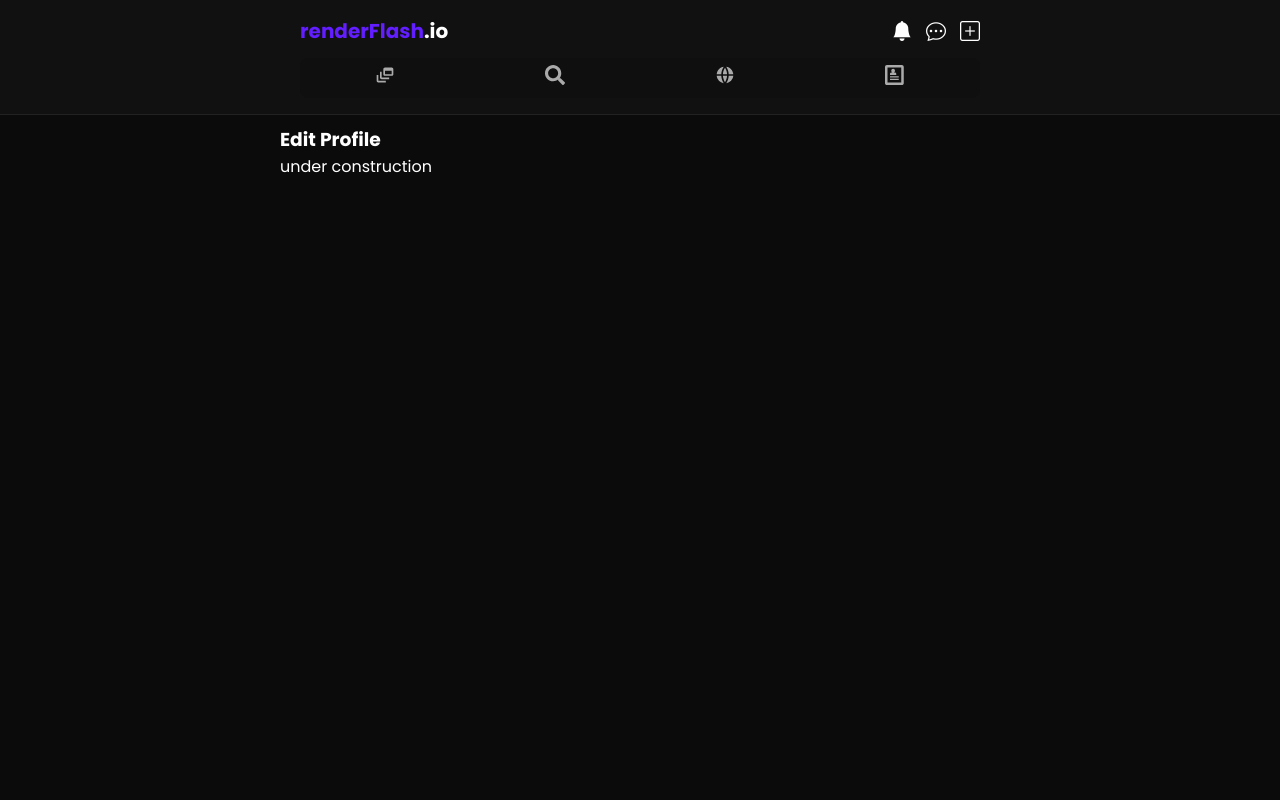
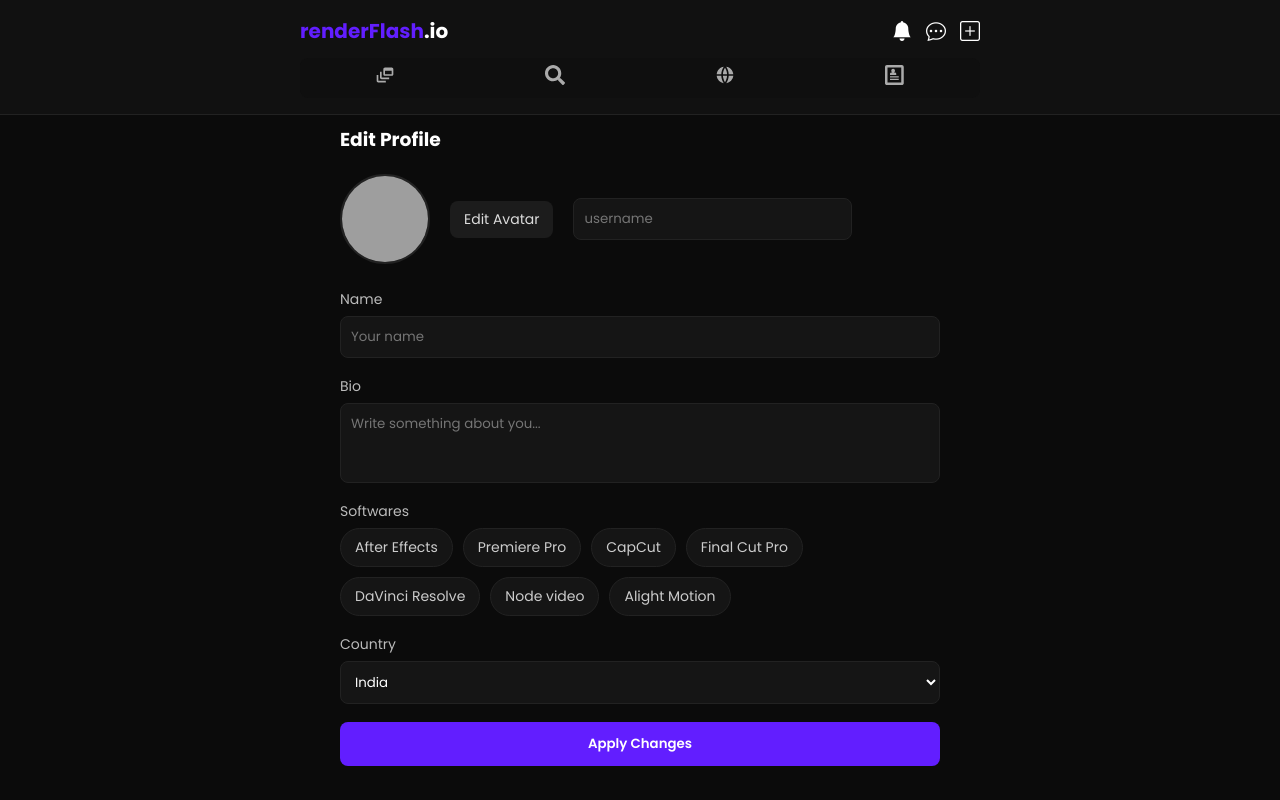
Before and after one commit to niyaoe/render-flash-client, a React (Vite) app: page /main/main/profile/settings/edit-profile in a window 1280 px wide. Built offline with nearby package versions, Linux system fonts and the light colour scheme; grey boxes are pictures that could not be loaded.

Commit message:
edit profile

```diff
--- a/src/Pages/Profile/Profile.jsx
+++ b/src/Pages/Profile/Profile.jsx
@@ -10,7 +10,7 @@ const Profile = () => {
         <div className="outer-profile">
           <div className="profile-top">
             <img
-              src="https://i.pravatar.cc/150?img=12"
+              src="https://i.pravatar.cc/150?img=32"
               alt="profile"
               className="profile-image"
             />
--- /dev/null
+++ b/src/Pages/Settings/AccountInfo/AccountSettings.css
@@ -0,0 +1,137 @@
+.rf-account-settings {
+  max-width: 600px;
+  margin: 0 auto;
+}
+
+/* TITLE */
+.rf-settings-title {
+  margin-bottom: 20px;
+}
+
+/* PROFILE PIC SECTION */
+.rf-profile-pic-section {
+  display: flex;
+  align-items: center;
+  gap: 20px;
+  margin-bottom: 25px;
+}
+
+.rf-profile-preview {
+  width: 90px;
+  height: 90px;
+  border-radius: 50%;
+  object-fit: cover;
+  border: 2px solid #222;
+}
+
+.rf-upload-btn {
+  background: #1c1c1c;
+  padding: 8px 14px;
+  border-radius: 8px;
+  cursor: pointer;
+  color: #ddd;
+  font-size: 14px;
+  transition: 0.2s;
+}
+
+.rf-upload-btn:hover {
+  background: #262626;
+}
+
+/* FORM */
+.rf-settings-form {
+  display: flex;
+  flex-direction: column;
+  gap: 18px;
+}
+
+.rf-form-group {
+  display: flex;
+  flex-direction: column;
+  gap: 6px;
+}
+
+.rf-form-group label {
+  font-size: 14px;
+  color: #bbb;
+}
+
+.rf-form-group input,
+.rf-form-group textarea,
+.rf-form-group select {
+  background: #151515;
+  border: 1px solid #222;
+  border-radius: 8px;
+  padding: 10px;
+  color: white;
+  font-family: inherit;
+}
+
+.rf-form-group textarea {
+  resize: none;
+  min-height: 80px;
+}
+
+.rf-form-group select[multiple] {
+  height: 100px;
+}
+
+/* APPLY BUTTON */
+.rf-apply-btn {
+  background: #621eff;
+  border: none;
+  padding: 12px;
+  border-radius: 8px;
+  color: white;
+  font-weight: 600;
+  cursor: pointer;
+  transition: 0.2s;
+}
+
+.rf-apply-btn:hover {
+  background: #7c3cff;
+}
+
+/* CHIP CONTAINER */
+.rf-software-chips {
+  display: flex;
+  flex-wrap: wrap;
+  gap: 10px;
+}
+
+/* SINGLE CHIP */
+.rf-chip {
+  padding: 8px 14px;
+  border-radius: 20px;
+  border: 1px solid #222;
+  background: #151515;
+  color: #ccc;
+  cursor: pointer;
+  font-size: 14px;
+  transition: 0.2s;
+}
+
+/* HOVER */
+.rf-chip:hover {
+  background: #1c1c1c;
+}
+
+/* ACTIVE CHIP */
+.rf-chip.active {
+  background: #621eff;
+  border-color: #621eff;
+  color: white;
+}
+
+/* RESPONSIVE */
+@media (max-width: 600px) {
+  .rf-profile-pic-section {
+    /* flex-direction: column; */
+    align-items: center;
+  }
+
+  .rf-profile-preview {
+    width: 80px;
+    height: 80px;
+  }
+}
--- a/src/Pages/Settings/AccountInfo/AccountSettings.jsx
+++ b/src/Pages/Settings/AccountInfo/AccountSettings.jsx
@@ -1,8 +1,12 @@
-export default function AccountSettings() {
+import React from 'react'
+
+const AccountSettings = () => {
   return (
     <div>
-      <h3>Account Settings</h3>
-      <p>Manage email, password and account info.</p>
+      under construction
+
     </div>
-  );
+  )
 }
+
+export default AccountSettings
--- /dev/null
+++ b/src/Pages/Settings/EditProfile/EditProfile.css
@@ -0,0 +1,138 @@
+.rf-account-settings {
+  max-width: 600px;
+  margin: 0 auto;
+}
+
+/* TITLE */
+.rf-settings-title {
+  margin-bottom: 20px;
+}
+
+/* PROFILE PIC SECTION */
+.rf-profile-pic-section {
+  display: flex;
+  align-items: center;
+  gap: 20px;
+  margin-bottom: 25px;
+}
+
+.rf-profile-preview {
+  width: 90px;
+  height: 90px;
+  border-radius: 50%;
+  object-fit: cover;
+  border: 2px solid #222;
+}
+
+.rf-upload-btn {
+  background: #1c1c1c;
+  padding: 8px 14px;
+  border-radius: 8px;
+  cursor: pointer;
+  color: #ddd;
+  font-size: 14px;
+  transition: 0.2s;
+}
+
+.rf-upload-btn:hover {
+  background: #262626;
+}
+
+/* FORM */
+.rf-settings-form {
+  display: flex;
+  flex-direction: column;
+  gap: 18px;
+}
+
+.rf-form-group {
+  display: flex;
+  flex-direction: column;
+  gap: 6px;
+}
+
+.rf-form-group label {
+  font-size: 14px;
+  color: #bbb;
+}
+
+.rf-form-group input,
+.rf-form-group textarea,
+.rf-form-group select {
+  background: #151515;
+  border: 1px solid #222;
+  border-radius: 8px;
+  padding: 10px;
+  color: white;
+  font-family: inherit;
+}
+
+.rf-form-group textarea {
+  resize: none;
+  min-height: 80px;
+}
+
+.rf-form-group select[multiple] {
+  height: 100px;
+}
+
+/* APPLY BUTTON */
+.rf-apply-btn {
+  font-family: "Poppins", sans-serif;
+  background: #621eff;
+  border: none;
+  padding: 12px;
+  border-radius: 8px;
+  color: white;
+  font-weight: 600;
+  cursor: pointer;
+  transition: 0.2s;
+}
+
+.rf-apply-btn:hover {
+  background: #7c3cff;
+}
+
+/* CHIP CONTAINER */
+.rf-software-chips {
+  display: flex;
+  flex-wrap: wrap;
+  gap: 10px;
+}
+
+/* SINGLE CHIP */
+.rf-chip {
+  padding: 8px 14px;
+  border-radius: 20px;
+  border: 1px solid #222;
+  background: #151515;
+  color: #ccc;
+  cursor: pointer;
+  font-size: 14px;
+  transition: 0.2s;
+}
+
+/* HOVER */
+.rf-chip:hover {
+  background: #1c1c1c;
+}
+
+/* ACTIVE CHIP */
+.rf-chip.active {
+  background: #621eff;
+  border-color: #621eff;
+  color: white;
+}
+
+/* RESPONSIVE */
+@media (max-width: 600px) {
+  .rf-profile-pic-section {
+    /* flex-direction: column; */
+    align-items: center;
+  }
+
+  .rf-profile-preview {
+    width: 80px;
+    height: 80px;
+  }
+}
--- a/src/Pages/Settings/EditProfile/EditProfile.jsx
+++ b/src/Pages/Settings/EditProfile/EditProfile.jsx
@@ -1,13 +1,122 @@
-import React from 'react'
+import { useState } from "react";
+import "./EditProfile.css";
 
-const EditProfile = () => {
+export default function EditProfile() {
+  const [preview, setPreview] = useState(null);
+  const [selectedSoftwares, setSelectedSoftwares] = useState([]);
+
+  const softwares = [
+    "After Effects",
+    "Premiere Pro",
+    "CapCut",
+    "Final Cut Pro",
+    "DaVinci Resolve",
+    "Node video",
+    "Alight Motion",
+  ];
+
+  const toggleSoftware = (software) => {
+    setSelectedSoftwares((prev) =>
+      prev.includes(software)
+        ? prev.filter((item) => item !== software)
+        : [...prev, software],
+    );
+  };
+
+  const handleImageChange = (e) => {
+    const file = e.target.files[0];
+    if (file) {
+      setPreview(URL.createObjectURL(file));
+    }
+  };
+
+  const handleSubmit = (e) => {
+    e.preventDefault();
+
+    const formData = {
+      softwares: selectedSoftwares,
+    };
+
+    console.log(formData); // API ready
+  };
+
   return (
-    <div>
-        <h3>Edit Profile</h3>
-        <p>under construction</p>
+    <div className="rf-account-settings">
+      <h3 className="rf-settings-title">Edit Profile</h3>
 
+      {/* PROFILE PIC */}
+      <div className="rf-profile-pic-section">
+        <img
+          src={preview || "https://i.pravatar.cc/150?img=32"}
+          alt="profile"
+          className="rf-profile-preview"
+        />
+
+        <label className="rf-upload-btn">
+          Edit Avatar
+          <input
+            type="file"
+            accept="image/*"
+            onChange={handleImageChange}
+            hidden
+          />
+        </label>
+        {/* usernanme */}
+        <div className="rf-form-group">
+          <input type="text" placeholder="username" />
+        </div>
+      </div>
+
+      {/* FORM */}
+      <form className="rf-settings-form" onSubmit={handleSubmit}>
+        {/* NAME */}
+        <div className="rf-form-group">
+          <label>Name</label>
+          <input type="text" placeholder="Your name" />
+        </div>
+
+        {/* BIO */}
+        <div className="rf-form-group">
+          <label>Bio</label>
+          <textarea placeholder="Write something about you..." />
+        </div>
+
+        {/* SOFTWARE CHIPS */}
+        <div className="rf-form-group">
+          <label>Softwares</label>
+
+          <div className="rf-software-chips">
+            {softwares.map((software) => (
+              <div
+                key={software}
+                className={`rf-chip ${
+                  selectedSoftwares.includes(software) ? "active" : ""
+                }`}
+                onClick={() => toggleSoftware(software)}
+              >
+                {software}
+              </div>
+            ))}
+          </div>
+        </div>
+
+        {/* COUNTRY */}
+        <div className="rf-form-group">
+          <label>Country</label>
+          <select>
+            <option>India</option>
+            <option>USA</option>
+            <option>UK</option>
+            <option>UAE</option>
+            <option>Canada</option>
+          </select>
+        </div>
+
+        {/* APPLY BUTTON */}
+        <button type="submit" className="rf-apply-btn">
+          Apply Changes
+        </button>
+      </form>
     </div>
-  )
+  );
 }
-
-export default EditProfile
```
Also changed, not shown: src/App.jsx (+4 -3 lines).
